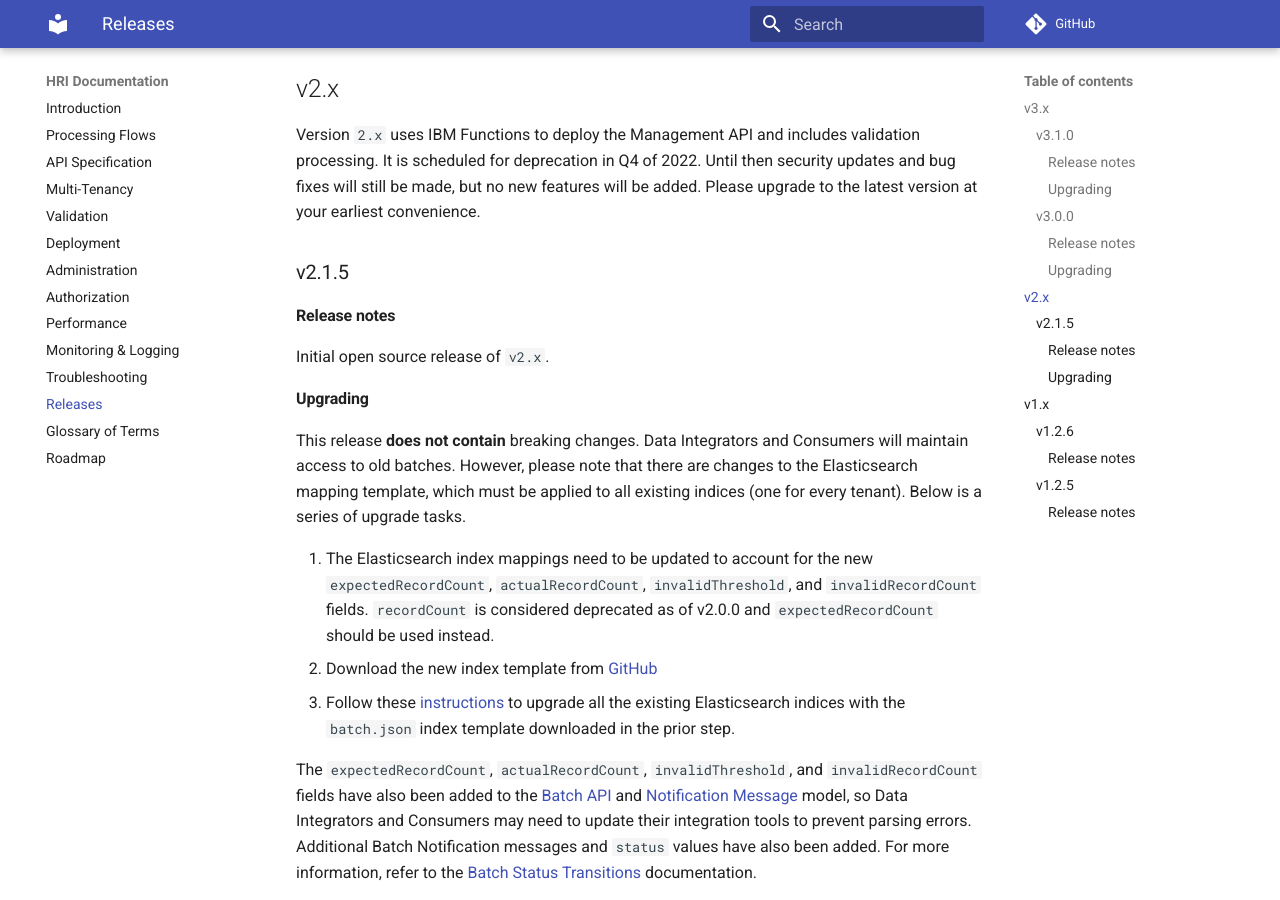
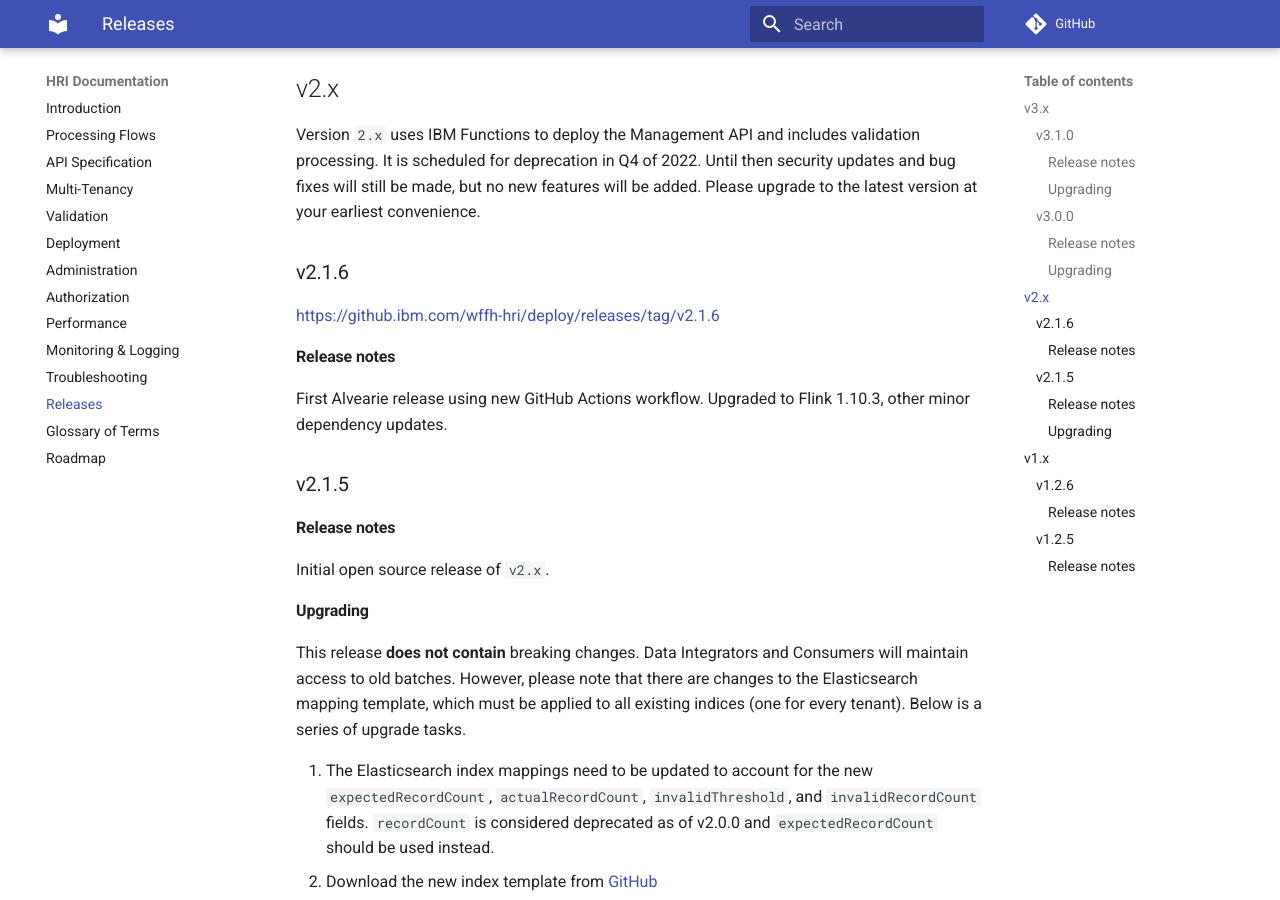
Before and after one commit to Alvearie/HRI, an MkDocs documentation site: the page built from documentation/releases.md, in a window 1280 px wide and 900 px high, scrolled down 2118 px. Built offline with MkDocs 1.6.1 and Material for MkDocs 9.7.7, drawn with Linux system fonts in a browser that asks for light colours; comment, search, counter and statistics services are not loaded; the version menu is left out.

Commit message:
WHFHRI-702: Add v2.1.6 release notes.
Signed-off-by: Dan Baxter <dan.baxter240@gmail.com>

```diff
--- a/documentation/releases.md
+++ b/documentation/releases.md
@@ -45,6 +45,12 @@
 ## v2.x
 Version `2.x` uses IBM Functions to deploy the Management API and includes validation processing. It is scheduled for deprecation in Q4 of 2022. Until then security updates and bug fixes will still be made, but no new features will be added. Please upgrade to the latest version at your earliest convenience.
 
+### v2.1.6
+https://github.ibm.com/wffh-hri/deploy/releases/tag/v2.1.6
+
+#### Release notes
+First Alvearie release using new GitHub Actions workflow. Upgraded to Flink 1.10.3, other minor dependency updates.
+
 ### v2.1.5
 
 #### Release notes
```
